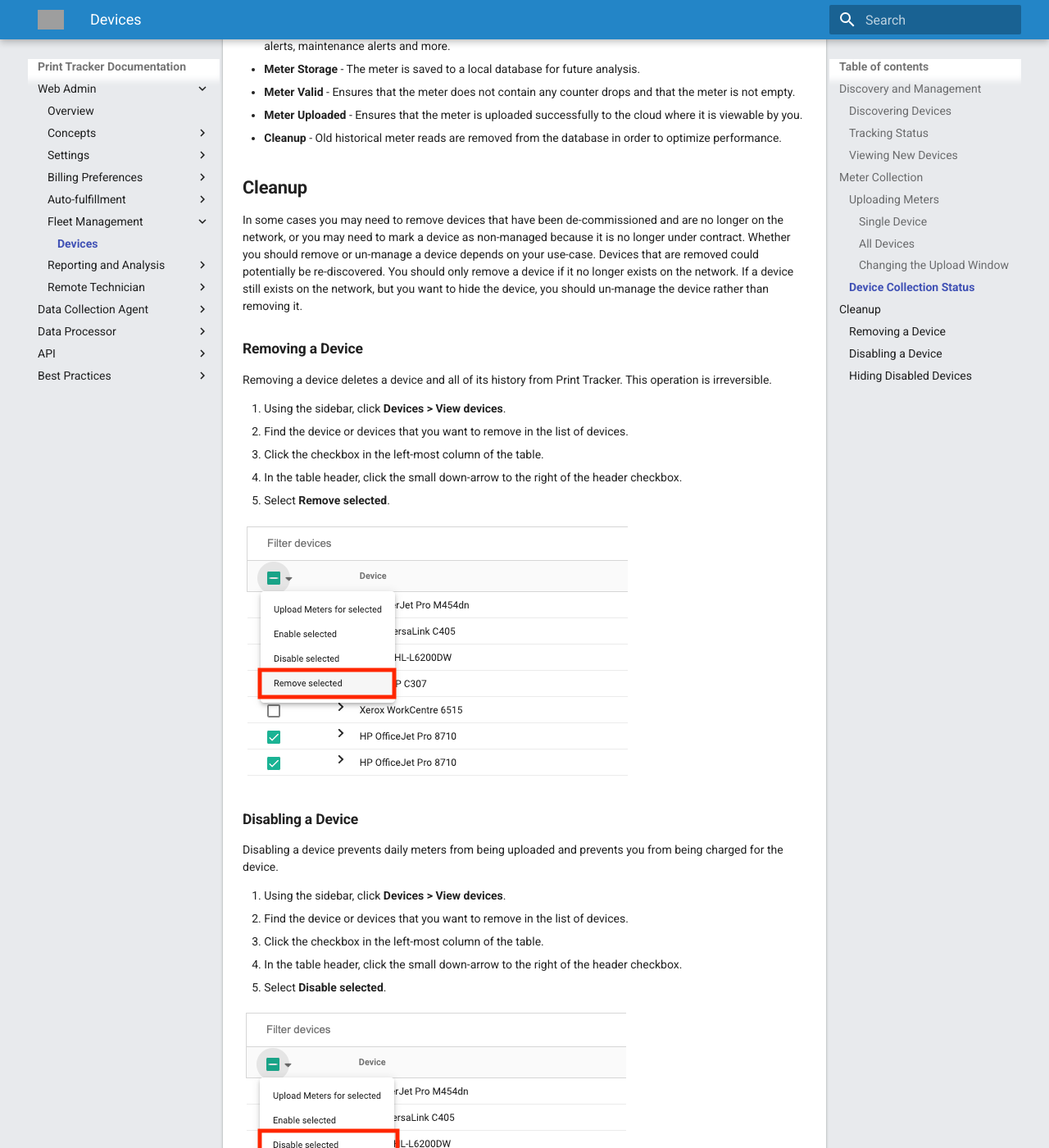
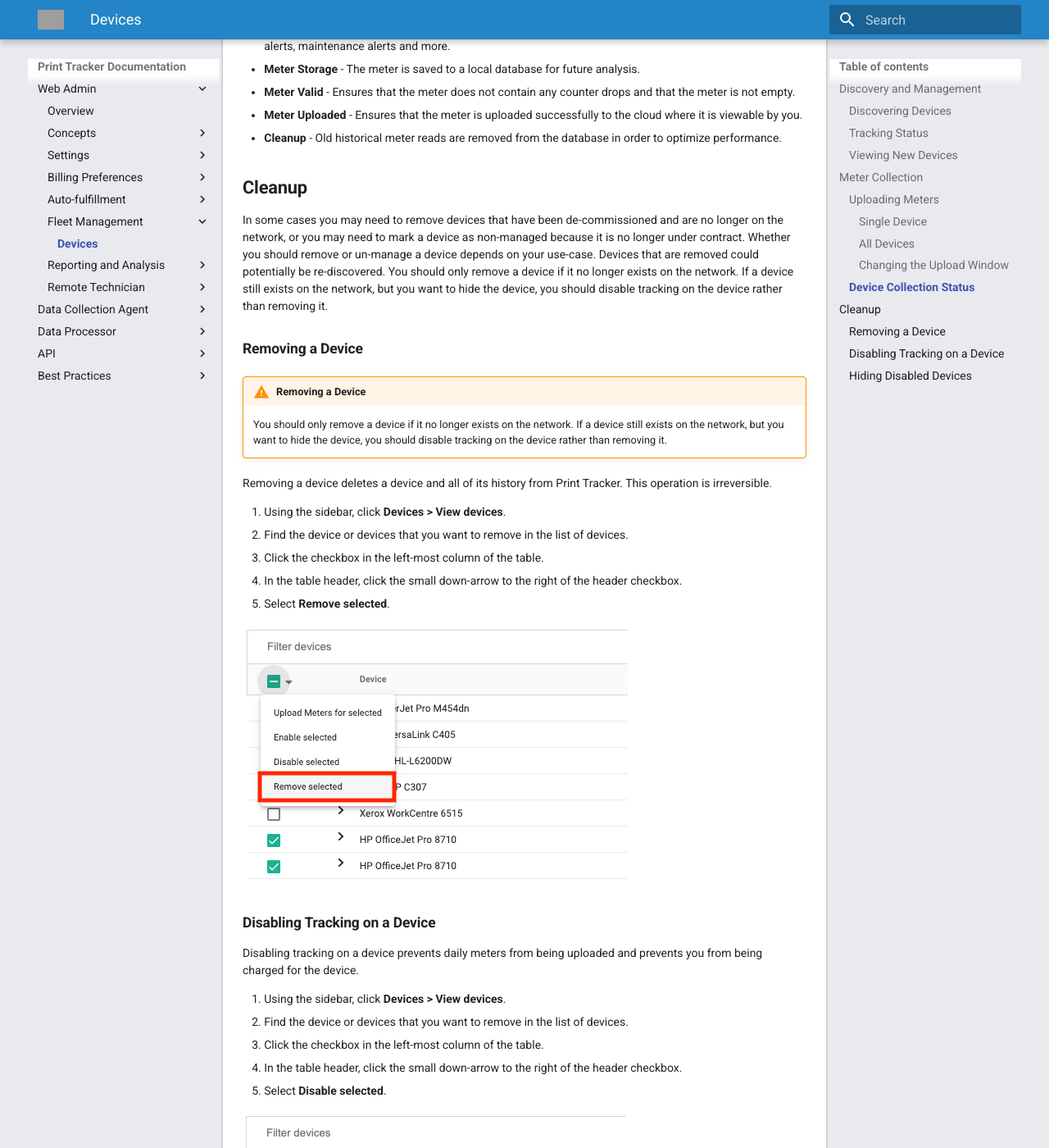
Before and after one commit to printtracker/public-documentation, an MkDocs documentation site: the page built from docs/webadmin/fleet-management/devices.md, in a window 1280 px wide and 1400 px high, scrolled down 3576 px. Shown: the whole window at 82% size. Built offline with MkDocs 1.6.1 and Material for MkDocs 9.7.7, drawn with Linux system fonts in a browser that asks for light colours; comment, search, counter and statistics services are not loaded; grey boxes are pictures that could not be loaded.

Commit message:
Add warning callout for removing a device

```diff
--- a/docs/webadmin/fleet-management/devices.md
+++ b/docs/webadmin/fleet-management/devices.md
@@ -92,9 +92,12 @@ The table contains device information as well as several key processes that occu
 * **Cleanup** - Old historical meter reads are removed from the database in order to optimize performance.
 
 ## Cleanup
-In some cases you may need to remove devices that have been de-commissioned and are no longer on the network, or you may need to mark a device as non-managed because it is no longer under contract. Whether you should remove or un-manage a device depends on your use-case. Devices that are removed could potentially be re-discovered. You should only remove a device if it no longer exists on the network. If a device still exists on the network, but you want to hide the device, you should un-manage the device rather than removing it.
+In some cases you may need to remove devices that have been de-commissioned and are no longer on the network, or you may need to mark a device as non-managed because it is no longer under contract. Whether you should remove or un-manage a device depends on your use-case. Devices that are removed could potentially be re-discovered. You should only remove a device if it no longer exists on the network. If a device still exists on the network, but you want to hide the device, you should disable tracking on the device rather than removing it.
 
 ### Removing a Device
+!!!warning "Removing a Device"
+    You should only remove a device if it no longer exists on the network. If a device still exists on the network, but you want to hide the device, you should disable tracking on the device rather than removing it.
+
 Removing a device deletes a device and all of its history from Print Tracker. This operation is irreversible.
 
 1. Using the sidebar, click **Devices > View devices**.
@@ -105,8 +108,8 @@ Removing a device deletes a device and all of its history from Print Tracker. Th
 
 ![](../images/devices-bulk-remove.png)
 
-### Disabling a Device
-Disabling a device prevents daily meters from being uploaded and prevents you from being charged for the device.
+### Disabling Tracking on a Device
+Disabling tracking on a device prevents daily meters from being uploaded and prevents you from being charged for the device.
 
 1. Using the sidebar, click **Devices > View devices**.
 2. Find the device or devices that you want to remove in the list of devices.
```
